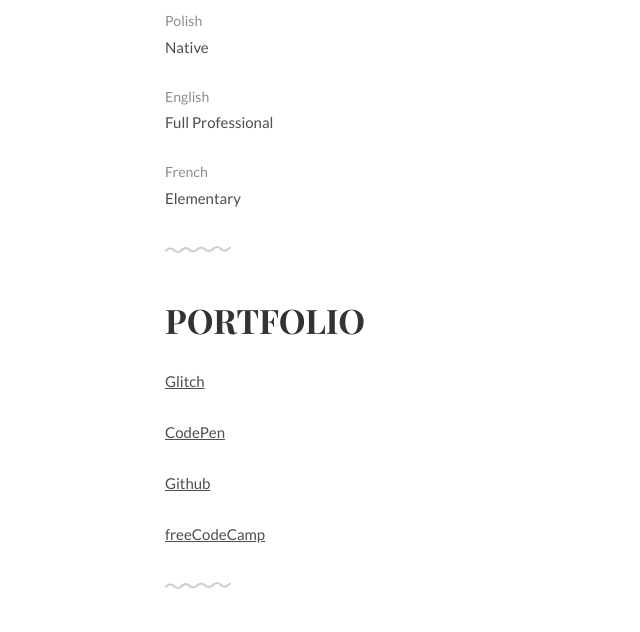
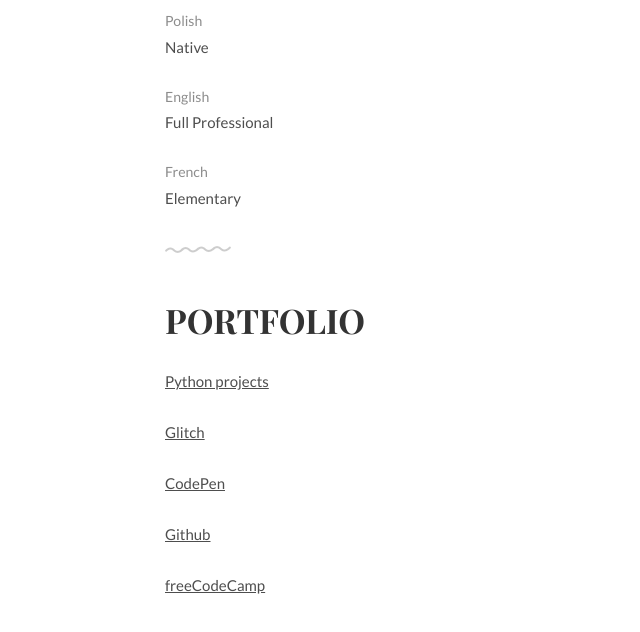
Before and after one commit to wawraf/wawraf.github.io, a plain HTML site: page index.html in a window 1280 px wide. Shown: the part 2663-3295 px from the top of the page, without its empty margins (164-804 px from the left). Drawn offline with Linux system fonts and the light colour scheme.

Commit message:
Update index.html
Addinh pythonanywhere link to portfolio

```diff
--- a/index.html
+++ b/index.html
@@ -183,6 +183,9 @@
 		<div class="container">
 			<h1>Portfolio</h1>
 			<ul class="skill-list list-flat">
+				<li><a href="https://wawraf.pythonanywhere.com">Python projects</a></li>
+			</ul>
+			<ul class="skill-list list-flat">
 				<li><a href="https://glitch.com/@wawraf">Glitch</a></li>
 			</ul>
 			<ul class="skill-list list-flat">
```
